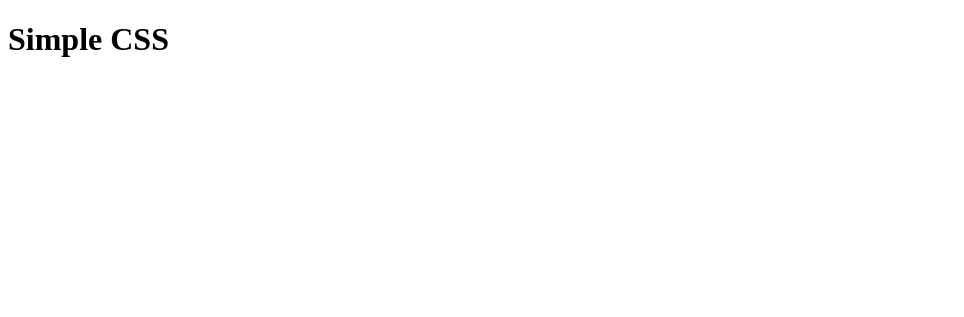
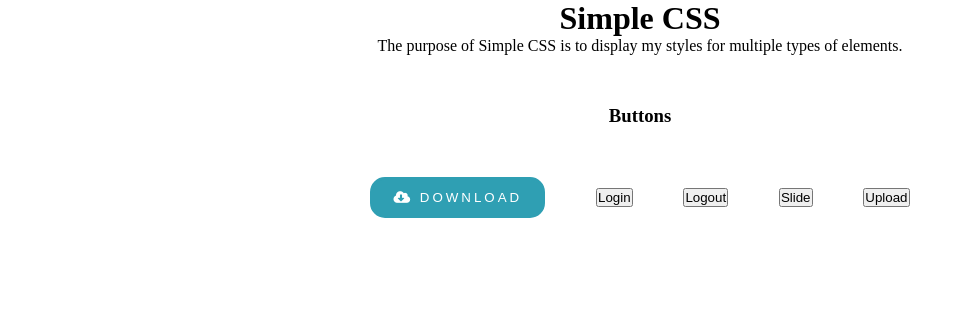
Before and after one commit to JakeWyMoore/sandbox, a Django app: page /simple-css/ in a window 1280 px wide. Shown: the top 317 px of the page, without its empty margins (0-964 px from the left). Run offline with Django 3.2, Linux system fonts and the light colour scheme.

Commit message:
download button

```diff
--- a/apps/simple_css/templates/home.html
+++ b/apps/simple_css/templates/home.html
@@ -4,9 +4,65 @@
     <meta charset="UTF-8">
     <meta http-equiv="X-UA-Compatible" content="IE=edge">
     <meta name="viewport" content="width=device-width, initial-scale=1.0">
+
+    <!-- font awesome -->
+    <link rel="stylesheet" href="https://use.fontawesome.com/releases/v5.15.4/css/all.css" integrity="sha384-DyZ88mC6Up2uqS4h/KRgHuoeGwBcD4Ng9SiP4dIRy0EXTlnuz47vAwmeGwVChigm" crossorigin="anonymous">
+
+
     <title>Simple CSS</title>
+    {% load static %}
+
+    <style>
+    * {
+        margin: 0 auto;
+        padding: 0;
+        text-align: center;
+    }
+    .buttons-container {
+        padding: 50px;
+    }
+    .buttons {
+        width: 50%;
+        display: flex;
+        justify-content: center;
+        align-items: center;
+        padding: 50px 0;
+    }
+    .buttons .download {
+        padding: 10px 20px;
+        border-radius: 15px;
+        border: 3px solid #2f9fb3;
+        background: #2f9fb3;
+        color: white;
+        text-transform: uppercase;
+        letter-spacing: 3px;
+        transition: 0.3s;
+
+    }
+    .buttons .download:hover {
+        background: coral;
+        border: 3px solid coral;
+        transition: 0.3s;
+
+    }
+    </style>
+
 </head>
 <body>
-    <h1>Simple CSS</h1>
+    <div class="container">
+        <h1>Simple CSS</h1>
+        <p>The purpose of Simple CSS is to display my styles for multiple types of elements.</p>
+
+        <div class="buttons-container">
+            <h3>Buttons</h3>
+            <div class="buttons">
+                <button class="download"><i class="fas fa-cloud-download-alt"></i> Download</button>
+                <button class="login">Login</button>
+                <button class="logout">Logout</button>
+                <button class="slide">Slide</button>
+                <button class="upload">Upload</button>
+            </div>
+        </div>
+    </div>
 </body>
 </html>
```
